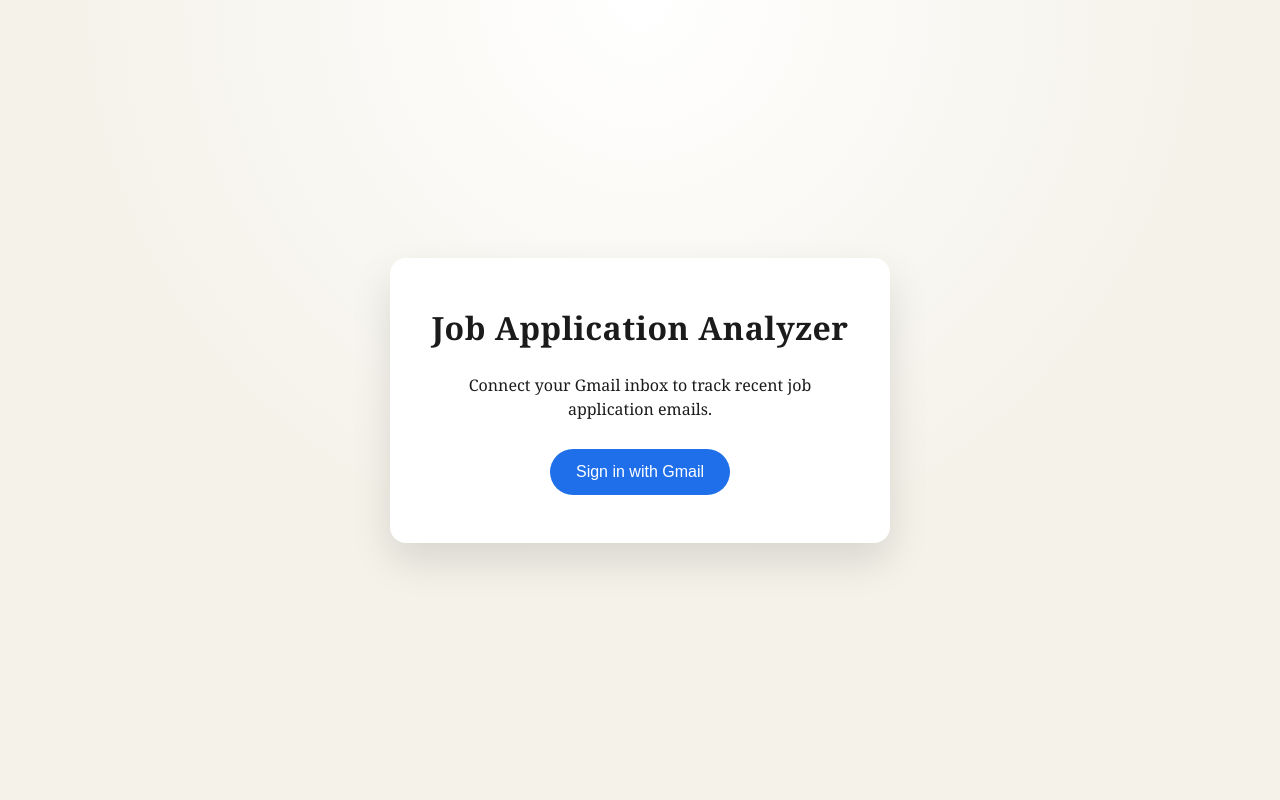
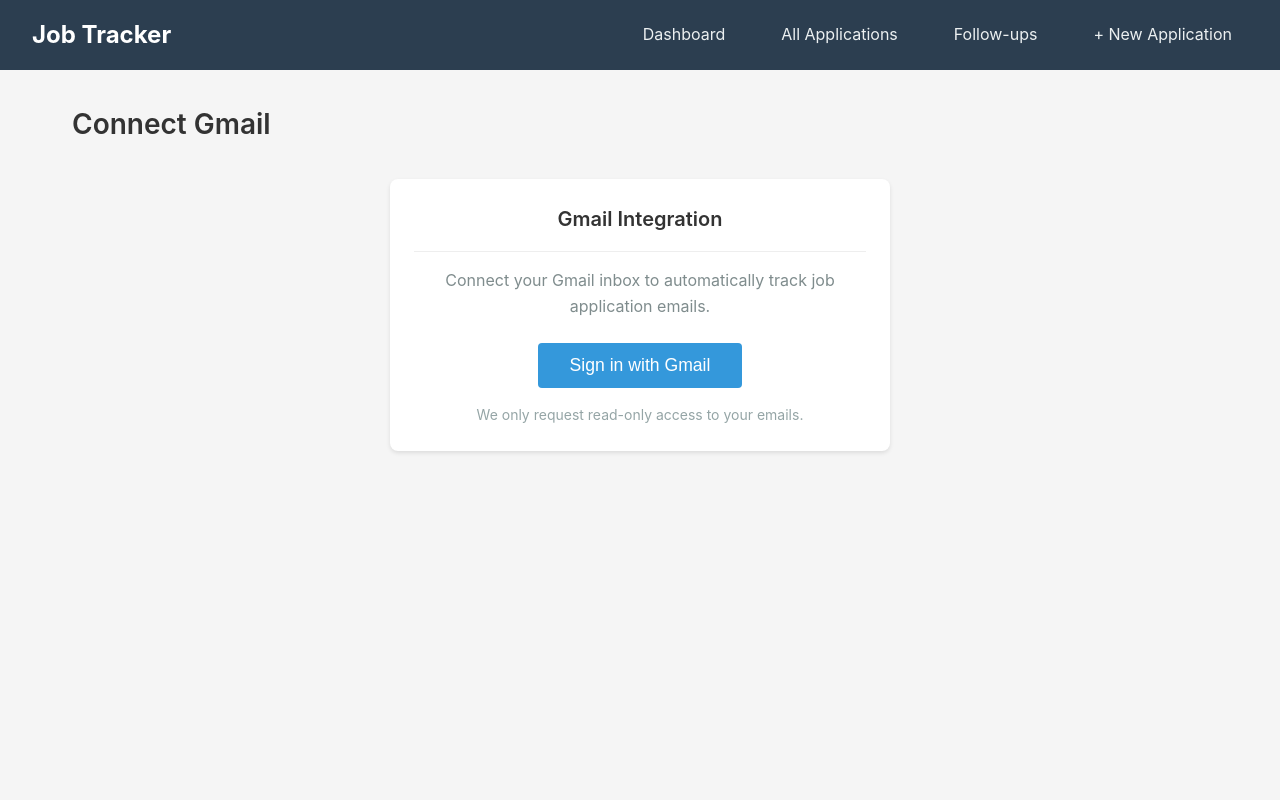
Before and after one commit to ysdhimself/401-hackathon, a Django app: page /gmail/ in a window 1280 px wide. Run offline with Django 5.2, Linux system fonts and the light colour scheme.

Commit message:
Refactor gmail templates to extend base.html

```diff
--- a/backend/gmail_app/templates/gmail_app/login.html
+++ b/backend/gmail_app/templates/gmail_app/login.html
@@ -1,78 +1,30 @@
-<!DOCTYPE html>
-<html lang="en">
-  <head>
-    <meta charset="utf-8" />
-    <meta
-      name="viewport"
-      content="width=device-width, initial-scale=1"
-    />
-    <title>Job Application Analyzer</title>
-    <style>
-      :root {
-        color-scheme: light;
-        --bg: #f5f2ea;
-        --text: #1b1b1b;
-        --accent: #1f6feb;
-        --accent-dark: #1557ba;
-      }
-      body {
-        margin: 0;
-        font-family: "Georgia", "Times New Roman", serif;
-        background: radial-gradient(circle at top, #ffffff 0%, var(--bg) 55%);
-        color: var(--text);
-        min-height: 100vh;
-        display: flex;
-        align-items: center;
-        justify-content: center;
-      }
-      .card {
-        text-align: center;
-        background: #ffffff;
-        padding: 48px 40px;
-        border-radius: 16px;
-        box-shadow: 0 18px 40px rgba(0, 0, 0, 0.12);
-        max-width: 420px;
-        width: 90%;
-      }
-      h1 {
-        margin: 0 0 24px;
-        font-size: 32px;
-        letter-spacing: 0.5px;
-      }
-      p {
-        margin: 0 0 28px;
-        font-size: 16px;
-        line-height: 1.5;
-      }
-      .login-btn {
-        appearance: none;
-        border: none;
-        background: var(--accent);
-        color: #ffffff;
-        font-size: 16px;
-        padding: 14px 26px;
-        border-radius: 999px;
-        cursor: pointer;
-        transition: transform 150ms ease, background 150ms ease;
-      }
-      .login-btn:hover {
-        background: var(--accent-dark);
-        transform: translateY(-1px);
-      }
-    </style>
-  </head>
-  <body>
-    <div class="card">
-      <h1>Job Application Analyzer</h1>
-      <p>Connect your Gmail inbox to track recent job application emails.</p>
-      <button class="login-btn" id="login-btn" type="button">
+{% extends 'base.html' %}
+
+{% block title %}Connect Gmail - Job Tracker{% endblock %}
+
+{% block content %}
+<div class="page-header">
+    <h1 class="page-title">Connect Gmail</h1>
+</div>
+
+<div class="card" style="max-width: 500px; margin: 0 auto; text-align: center;">
+    <div class="card-header">
+        <h2 class="card-title">Gmail Integration</h2>
+    </div>
+    <p style="margin-bottom: 1.5rem; color: #7f8c8d;">
+        Connect your Gmail inbox to automatically track job application emails.
+    </p>
+    <button class="btn btn-primary" id="login-btn" type="button" style="padding: 0.75rem 2rem; font-size: 1.1rem;">
         Sign in with Gmail
     </button>
+    <p style="margin-top: 1rem; font-size: 0.875rem; color: #95a5a6;">
+        We only request read-only access to your emails.
+    </p>
 </div>
 
 <script>
     async function startLogin() {
-        const response = await fetch("/api/auth/google/login");
+        const response = await fetch("{% url 'gmail:google-login' %}");
         const data = await response.json();
         if (data.auth_url) {
             window.location.href = data.auth_url;
@@ -83,5 +35,4 @@
 
     document.getElementById("login-btn").addEventListener("click", startLogin);
 </script>
-  </body>
-</html>
+{% endblock %}
```
Also changed, not shown: backend/gmail_app/templates/gmail_app/connected.html (+18 -44 lines), backend/gmail_app/templates/gmail_app/email_list.html (+71 -61 lines), backend/gmail_app/templates/gmail_app/login_required.html (+18 -43 lines). Lines whose indentation alone changed are shown as unchanged.
